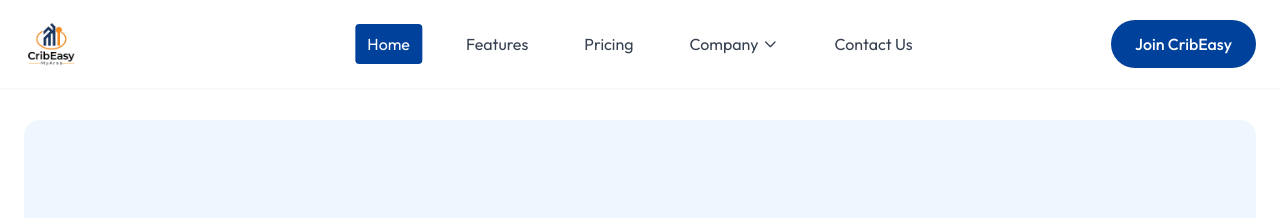
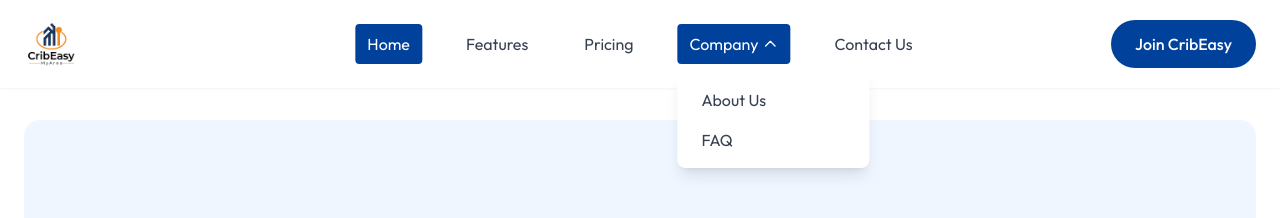
Before and after one commit to prestigetech02/cribeasy-landing, a Next.js app: page / in a window 1280 px wide. Both pictures are taken after a click on the button "Company". Shown: the top 218 px of the page. Built offline with nearby package versions, Linux system fonts and the light colour scheme; no server answers.

Commit message:
New update

```diff
--- a/app/components/Header.tsx
+++ b/app/components/Header.tsx
@@ -2,7 +2,7 @@
 
 import Image from "next/image";
 import Link from "next/link";
-import { useState, useEffect } from "react";
+import { useState, useEffect, useRef } from "react";
 import { usePathname } from "next/navigation";
 
 export default function Header() {
@@ -11,6 +11,7 @@ export default function Header() {
   const [mobileCompanyOpen, setMobileCompanyOpen] = useState(false);
   const [currentHash, setCurrentHash] = useState("");
   const pathname = usePathname();
+  const companyDropdownRef = useRef<HTMLDivElement>(null);
 
   // Track hash changes
   useEffect(() => {
@@ -28,6 +29,26 @@ export default function Header() {
       window.removeEventListener("hashchange", updateHash);
     };
   }, []);
+
+  // Handle click outside for Company dropdown
+  useEffect(() => {
+    const handleClickOutside = (event: MouseEvent) => {
+      if (
+        companyDropdownRef.current &&
+        !companyDropdownRef.current.contains(event.target as Node)
+      ) {
+        setCompanyDropdownOpen(false);
+      }
+    };
+
+    if (companyDropdownOpen) {
+      document.addEventListener("mousedown", handleClickOutside);
+    }
+
+    return () => {
+      document.removeEventListener("mousedown", handleClickOutside);
+    };
+  }, [companyDropdownOpen]);
 
   // Helper function to check if a link is active
   const isActiveLink = (href: string) => {
@@ -131,25 +152,35 @@ export default function Header() {
             {/* Company Dropdown */}
             <div
               className="relative"
-              onMouseEnter={() => setCompanyDropdownOpen(true)}
-              onMouseLeave={() => setCompanyDropdownOpen(false)}
+              ref={companyDropdownRef}
             >
               <button
-                className="text-gray-700 px-3 py-2 rounded transition-colors flex items-center"
+                className="px-3 py-2 rounded transition-colors flex items-center"
                 style={{
-                  color: '#374151'
+                  backgroundColor: companyDropdownOpen ? '#00419c' : 'transparent',
+                  color: companyDropdownOpen ? '#ffffff' : '#374151'
                 }}
                 onMouseEnter={(e) => {
-                  e.currentTarget.style.backgroundColor = '#00419c';
-                  e.currentTarget.style.color = '#ffffff';
+                  if (!companyDropdownOpen) {
+                    e.currentTarget.style.backgroundColor = '#00419c';
+                    e.currentTarget.style.color = '#ffffff';
+                  }
                 }}
                 onMouseLeave={(e) => {
-                  e.currentTarget.style.backgroundColor = 'transparent';
-                  e.currentTarget.style.color = '#374151';
+                  if (!companyDropdownOpen) {
+                    e.currentTarget.style.backgroundColor = 'transparent';
+                    e.currentTarget.style.color = '#374151';
+                  }
                 }}
+                onClick={() => setCompanyDropdownOpen(!companyDropdownOpen)}
               >
                 Company
-                <svg className="w-4 h-4 ml-1" fill="none" stroke="currentColor" viewBox="0 0 24 24">
+                <svg
+                  className={`w-4 h-4 ml-1 transition-transform ${companyDropdownOpen ? 'rotate-180' : ''}`}
+                  fill="none"
+                  stroke="currentColor"
+                  viewBox="0 0 24 24"
+                >
                   <path strokeLinecap="round" strokeLinejoin="round" strokeWidth={2} d="M19 9l-7 7-7-7" />
                 </svg>
               </button>
@@ -167,6 +198,7 @@ export default function Header() {
                       e.currentTarget.style.backgroundColor = 'transparent';
                       e.currentTarget.style.color = '#374151';
                     }}
+                    onClick={() => setCompanyDropdownOpen(false)}
                   >
                     About Us
                   </Link>
@@ -182,6 +214,7 @@ export default function Header() {
                       e.currentTarget.style.backgroundColor = 'transparent';
                       e.currentTarget.style.color = '#374151';
                     }}
+                    onClick={() => setCompanyDropdownOpen(false)}
                   >
                     FAQ
                   </Link>
```
